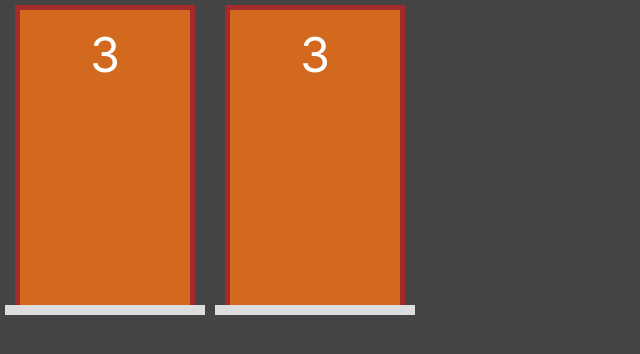
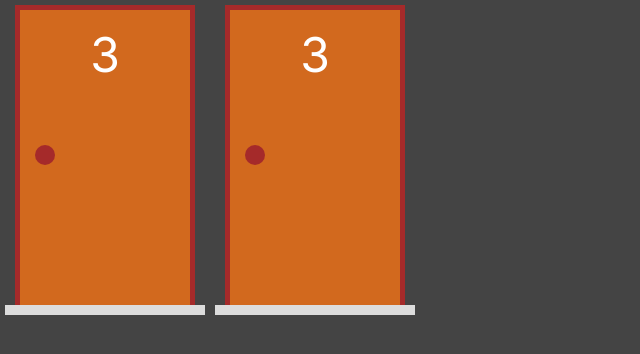
Before and after one commit to Wellington-Henrique/next-ts-jogo-portas, a Next.js app: page / in a window 1280 px wide. Shown: the top 354 px of the page, without its empty margins (0-640 px from the left). Built offline with nearby package versions, Linux system fonts and the light colour scheme.

Commit message:
80. Componente Porta #05

```diff
--- a/src/components/Porta.jsx
+++ b/src/components/Porta.jsx
@@ -8,6 +8,8 @@
                     <div className={styles.numero}>
                         3
                     </div>
+                    <div className={styles.macaneta}>
+                    </div>
                 </div>
             </div>
             <div className={styles.chao}></div>
--- a/src/styles/Porta.module.css
+++ b/src/styles/Porta.module.css
@@ -1,4 +1,6 @@
 .area {
+    position: relative;
+
     display: flex;
     flex-direction: column;
     align-items: center;
@@ -33,6 +35,18 @@
     font-size: 3rem;
 }
 
+.macaneta {
+    align-self: flex-start;
+
+    height: 20px;
+    width: 20px;
+    border-radius: 10px;
+    background-color: brown;
+
+    position: absolute;
+    top: calc(0.45 * var(--area-porta-altura));
+}
+
 .chao {
     height: 10px;
     width: 100%;
```
